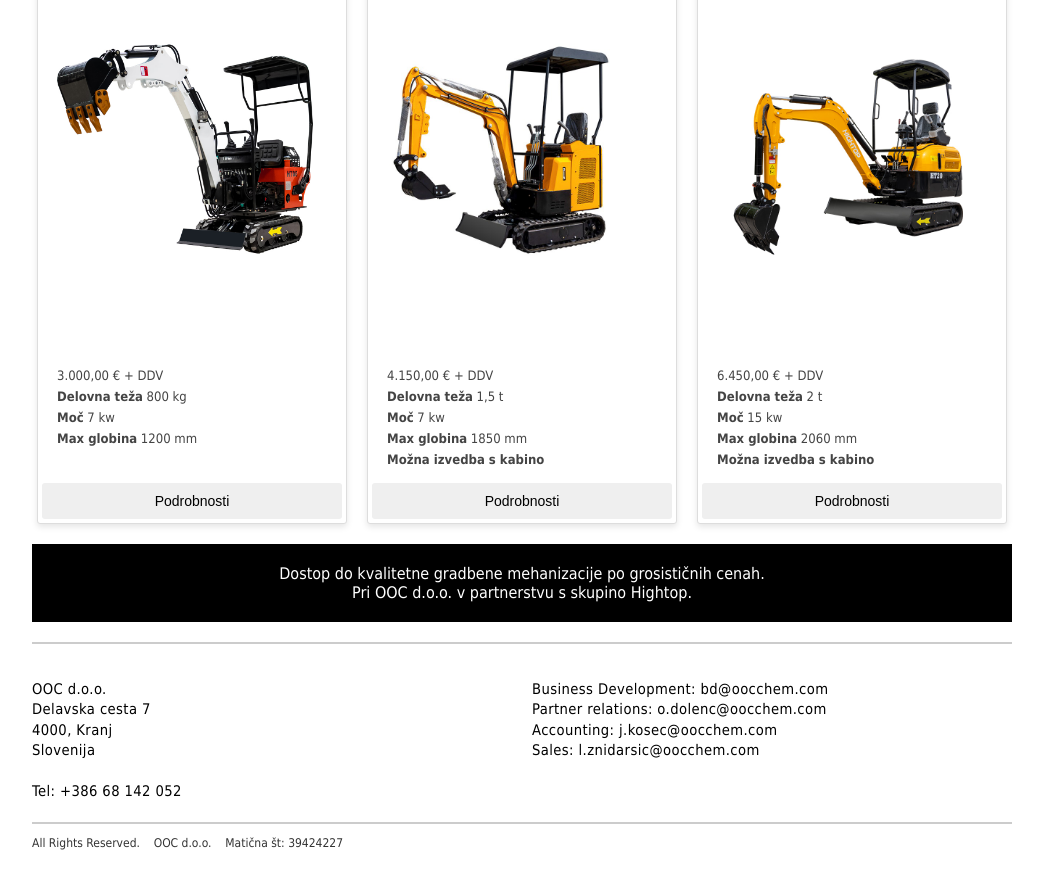
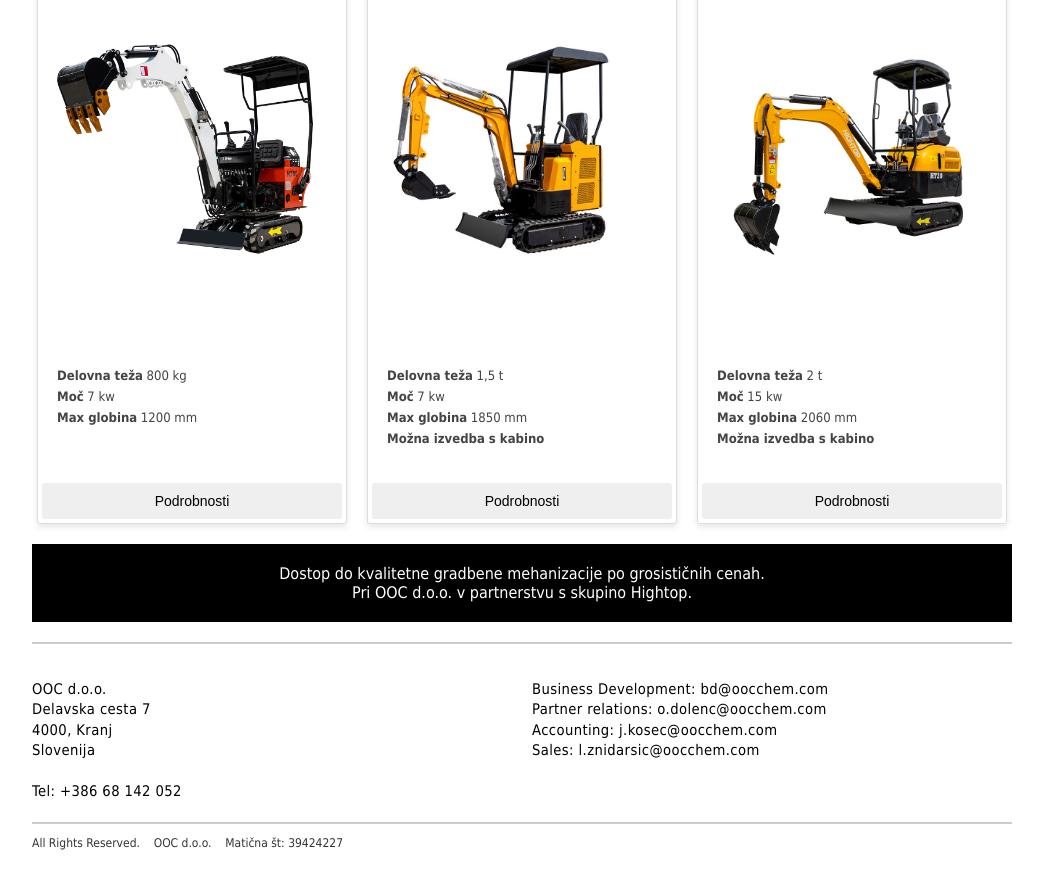
Before and after one commit to oddev7/oocchem, a plain HTML site: page mehanizacija.html in a window 1280 px wide. Shown: the part 865-1753 px from the top of the page, without its empty margins (118-1161 px from the left). Drawn offline with Linux system fonts and the light colour scheme.

Commit message:
Update mehanizacija.html

```diff
--- a/mehanizacija.html
+++ b/mehanizacija.html
@@ -344,7 +344,7 @@
                 </div>
                 <div class="product-info">
                     <ul class="product-details">
-                        <li>${value.price}</li>
+                        <!--li>${value.price}</li-->
                         <li><b>Delovna teža</b> ${value.weight}</li>
                         <li><b>Moč</b> ${value.power}</li>
                         <li><b>Max globina</b> ${value.depth}</li>
@@ -369,4 +369,5 @@
 
 
 </script>
+
 </html>
```
